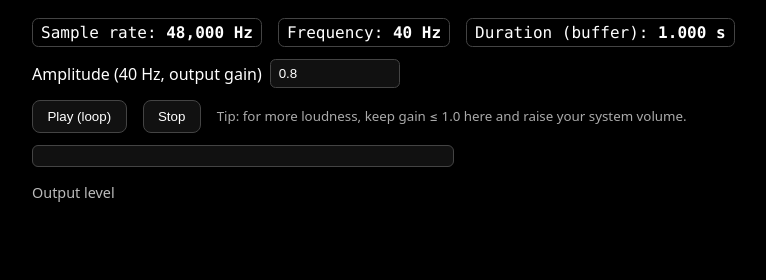
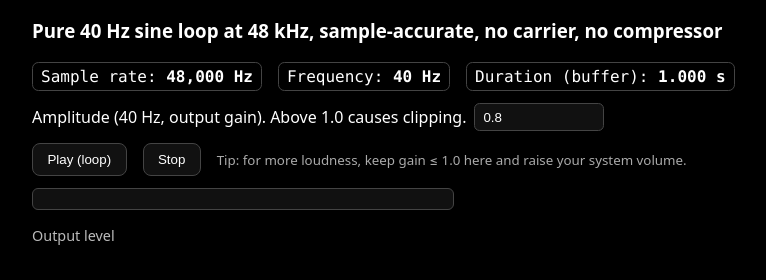
Before and after one commit to ericjung/neural-entrainment, a website: page 40Hz-isotonic-tone-gen.html in a window 1280 px wide. Shown: the part 78-358 px from the top of the page, without its empty margins (0-766 px from the left). Drawn offline with Linux system fonts and the light colour scheme.

Commit message:
Update 40Hz-isotonic-tone-gen.html

```diff
--- a/40Hz-isotonic-tone-gen.html
+++ b/40Hz-isotonic-tone-gen.html
@@ -21,6 +21,7 @@
 </style>
 
 <h1>Neural Entrainment - 40 Hz @ 48 kHz loop</h1>
+<h3>Pure 40 Hz sine loop at 48 kHz, sample-accurate, no carrier, no compressor</h3>
 
 <div class="row">
   <span class="tag">Sample rate: <strong>48,000 Hz</strong></span>
@@ -30,7 +31,7 @@
 
 <div class="row">
   <!-- Output gain for the 40 Hz tone. Clamped ≤ 1.0 to prevent clipping. -->
-  <label>Amplitude (40 Hz, output gain)
+  <label>Amplitude (40 Hz, output gain). Above 1.0 causes clipping.
     <input id="amp40" type="number" value="0.8" min="0" max="1.0" step="0.01" />
   </label>
 </div>
```
